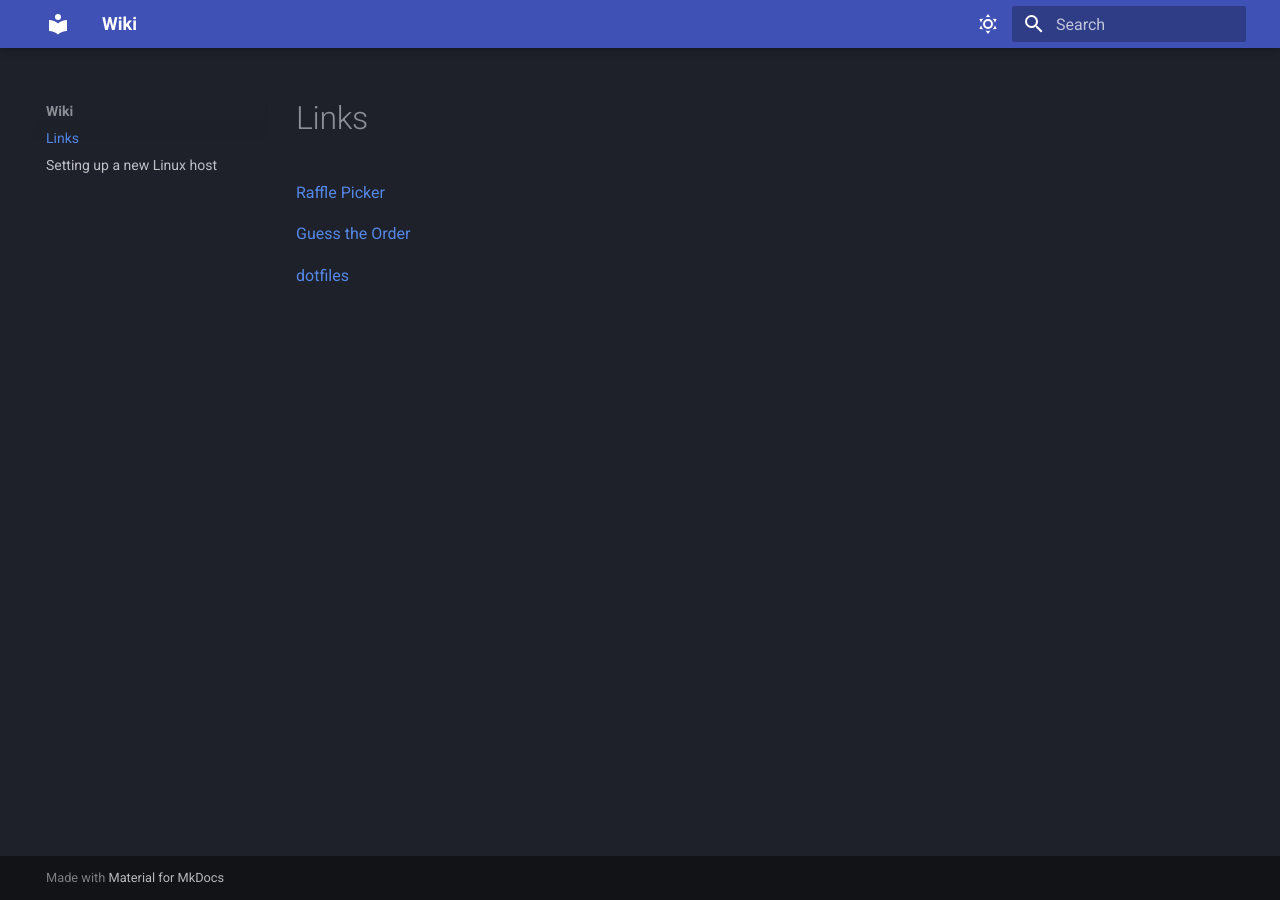
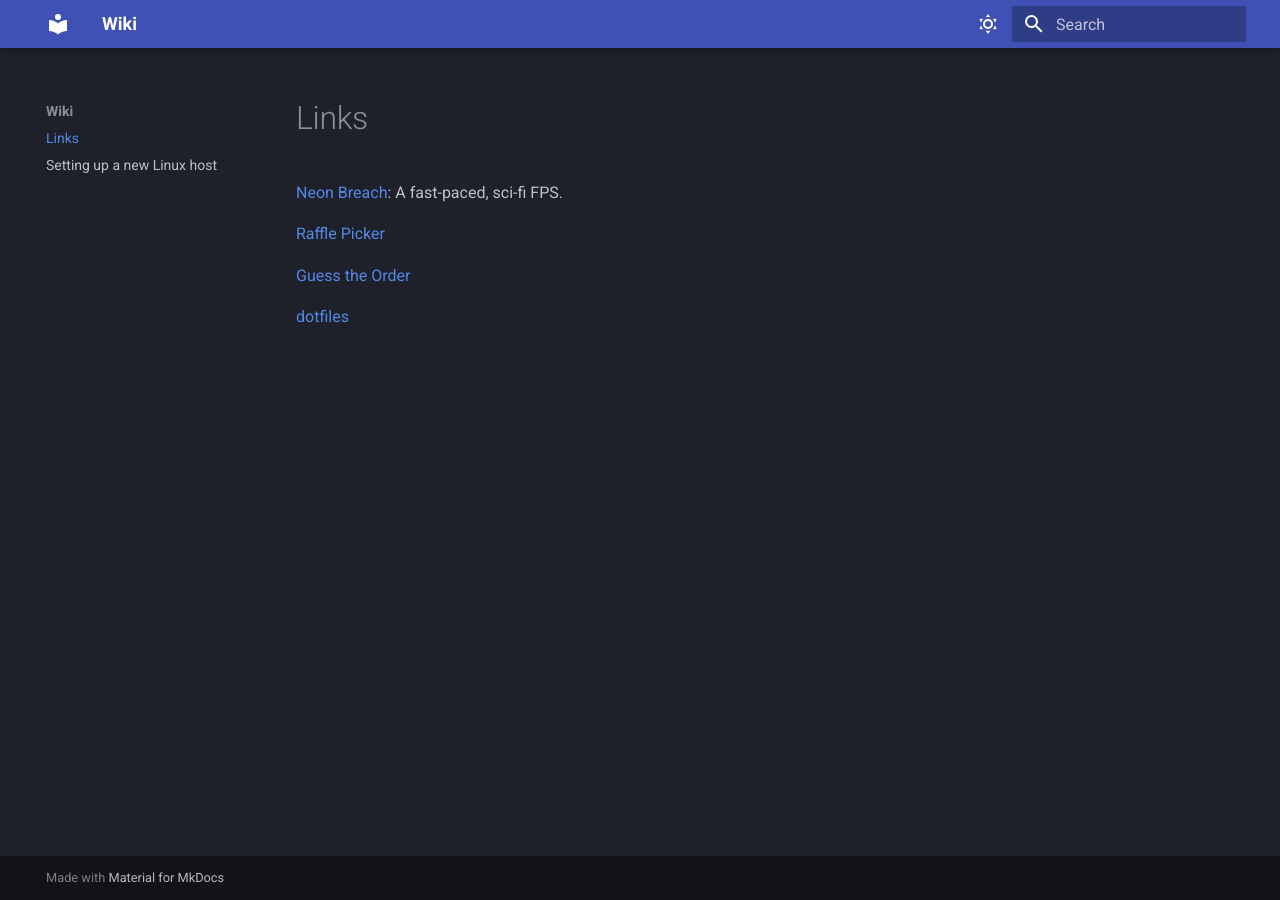
Before and after one commit to barrycohen/barrycohen.github.io, an MkDocs documentation site: the page built from docs/index.md, in a window 1280 px wide. Built offline with MkDocs 1.6.1 and Material for MkDocs 9.7.7, drawn with Linux system fonts in a browser that asks for light colours.

Commit message:
Add Neon Breach link to documentation

```diff
--- a/docs/index.md
+++ b/docs/index.md
@@ -1,4 +1,6 @@
 # Links
+
+[Neon Breach](https://barrycohen.github.io/neon_breach): A fast-paced, sci-fi FPS.
 
 [Raffle Picker](https://barrycohen.github.io/rafflepicker)
 
```
